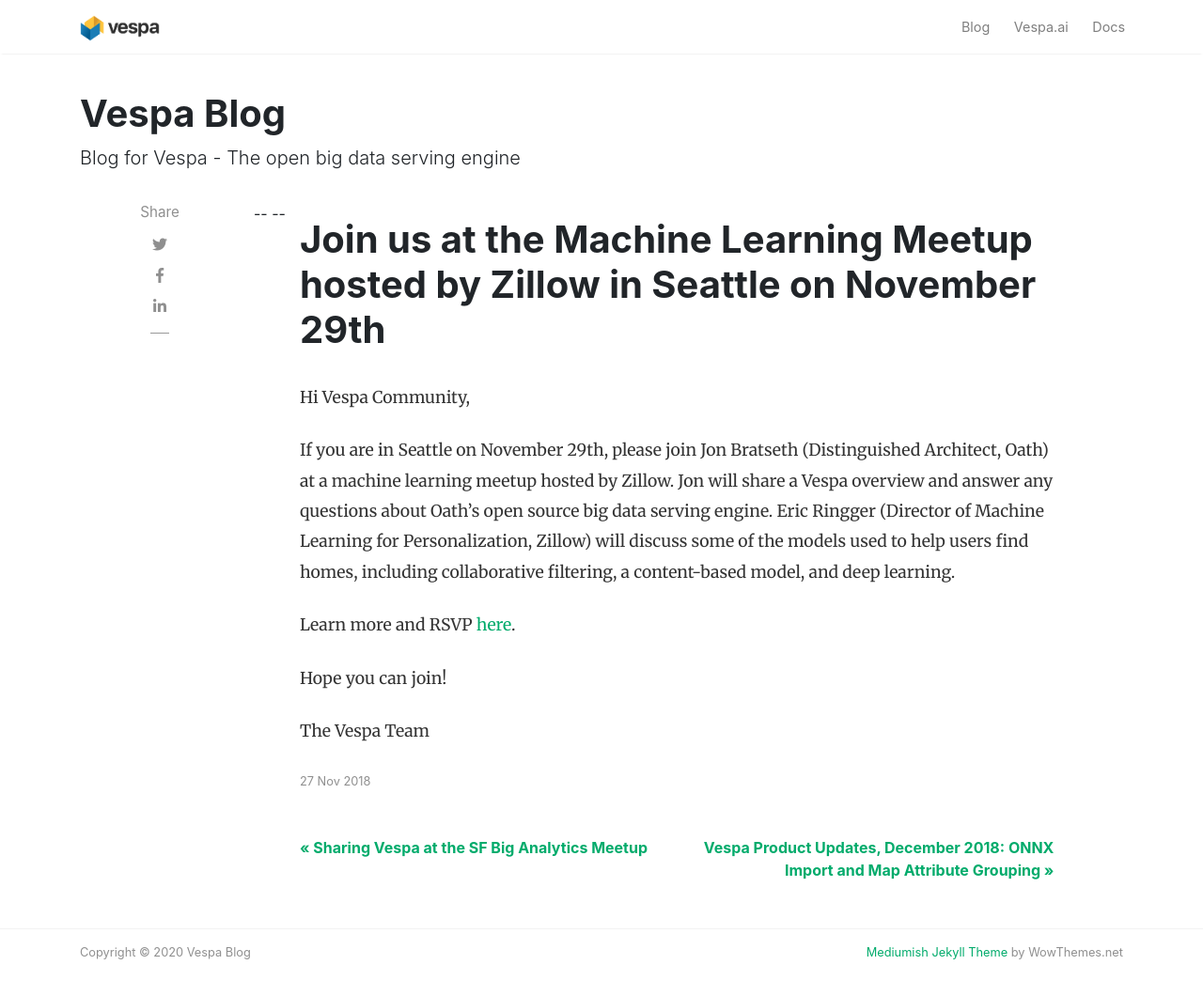
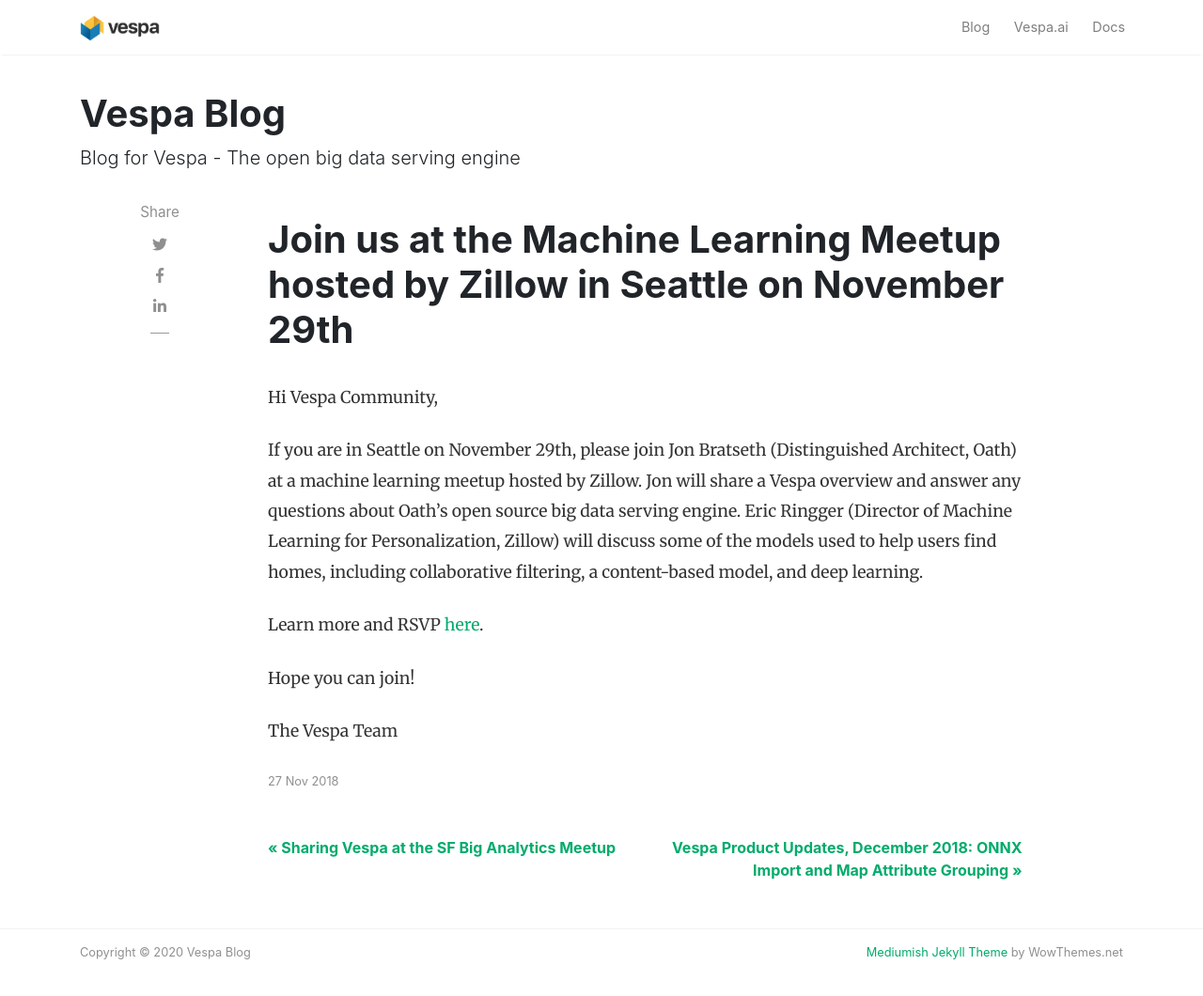
Before and after one commit to vespa-engine/blog, a Jekyll site: the page built from _posts/tumblr/2018-11-27-join-us-at-the-machine-learning-meetup-hosted-by.md, in a window 1280 px wide and 1097 px high. Shown: the top 1060 px of the window at 94% size. Built offline with Jekyll 4.4.1, drawn with Linux system fonts in a browser that asks for light colours; nearby versions of some CDN libraries; comment, search, counter and statistics services are not loaded.

Commit message:
Remove debug noise

```diff
--- a/_layouts/post.html
+++ b/_layouts/post.html
@@ -18,7 +18,7 @@
 
         <!-- Post -->
         {% assign author = site.authors[page.author] %}
-{{ page.author }} -- {{ site.authors["kraune"].display_name }} --
+
         <div class="col-md-9 flex-first flex-md-unordered">
             <div class="mainheading">
 
```
